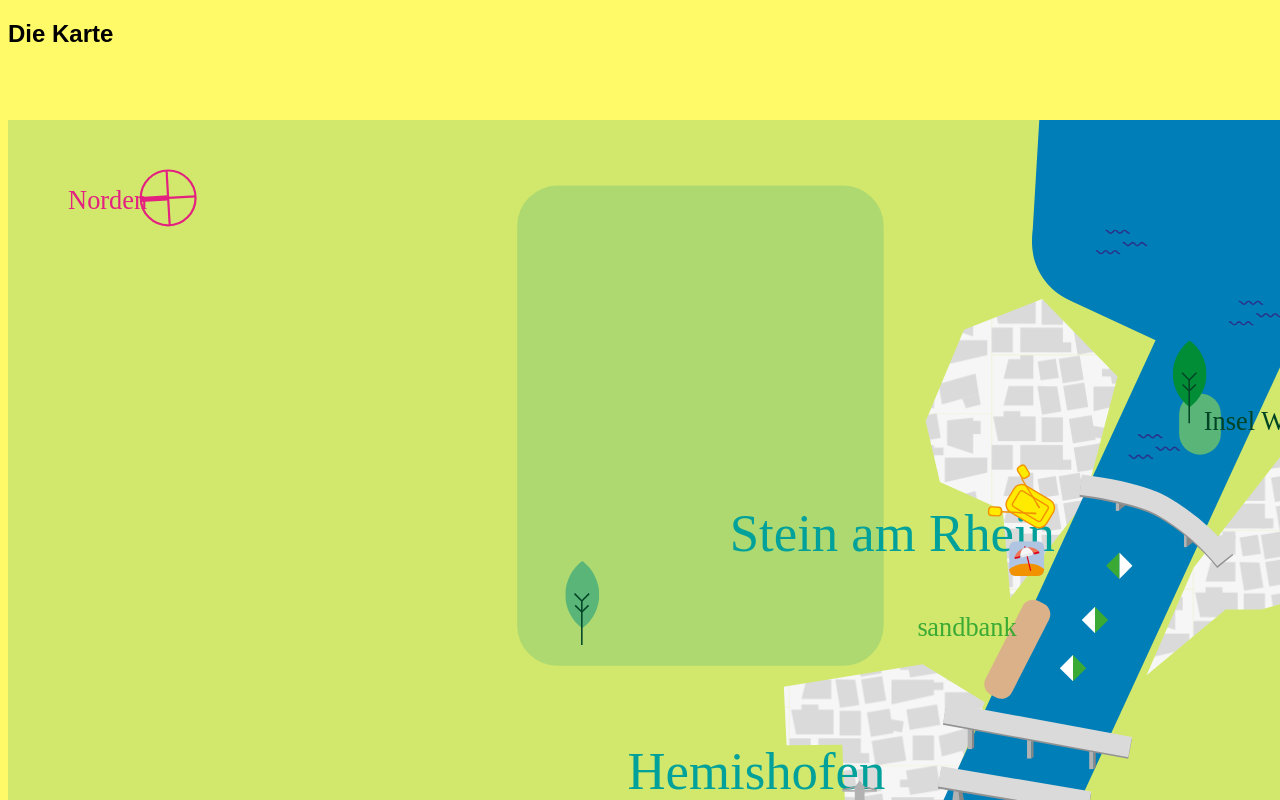
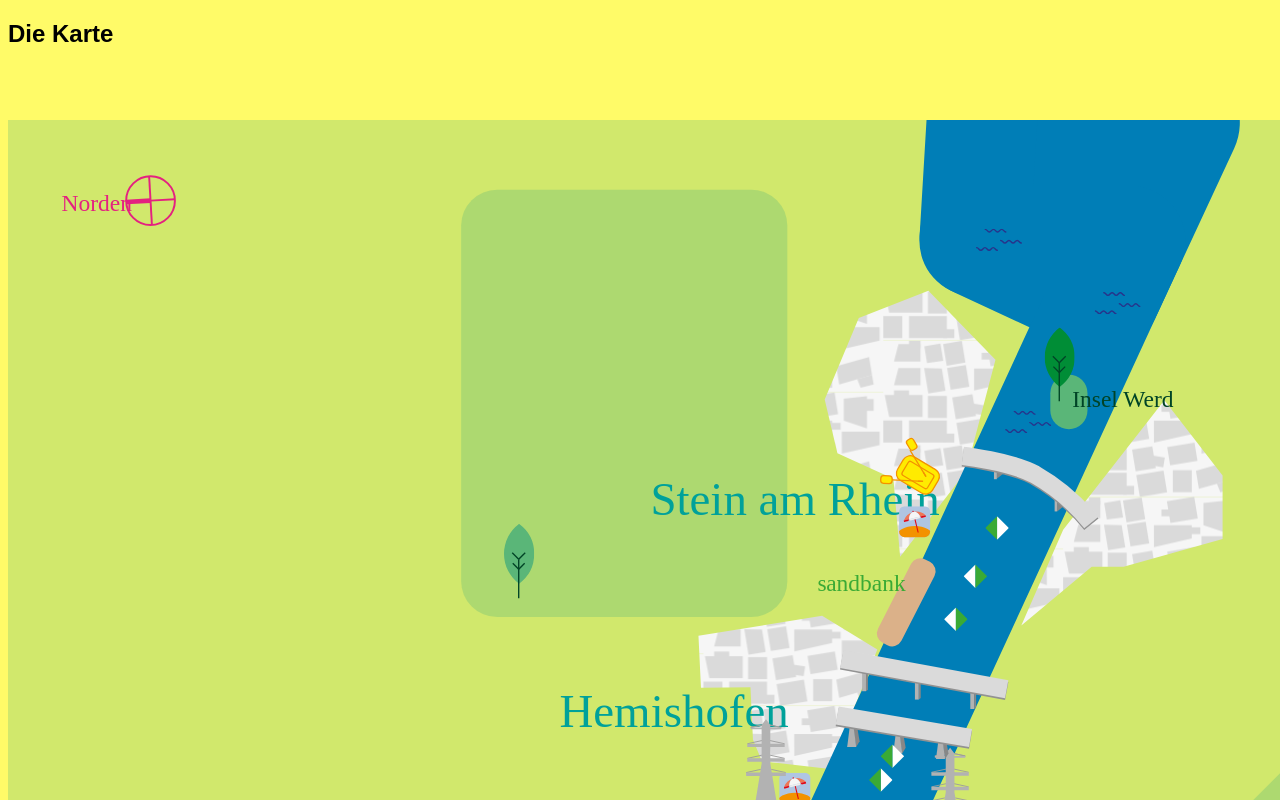
Before and after one commit to sccasutt/ufmrhy, a plain HTML site: page index.html in a window 1280 px wide. Shown: the top 800 px of the page. Drawn offline with Linux system fonts and the light colour scheme.

Commit message:
Update index.html

```diff
--- a/index.html
+++ b/index.html
@@ -16,7 +16,7 @@
   </div>
   <div class="container">
 
-    <svg xmlns="http://www.w3.org/2000/svg" xmlns:xlink="http://www.w3.org/1999/xlink" viewBox="0 0 595.28 841.89">
+    <svg xmlns="http://www.w3.org/2000/svg" xmlns:xlink="http://www.w3.org/1999/xlink" width="1780px" height="2540px" viewBox="0 0 595.28 841.89">
       <defs>
         <style>
           .cls-1 {
```
